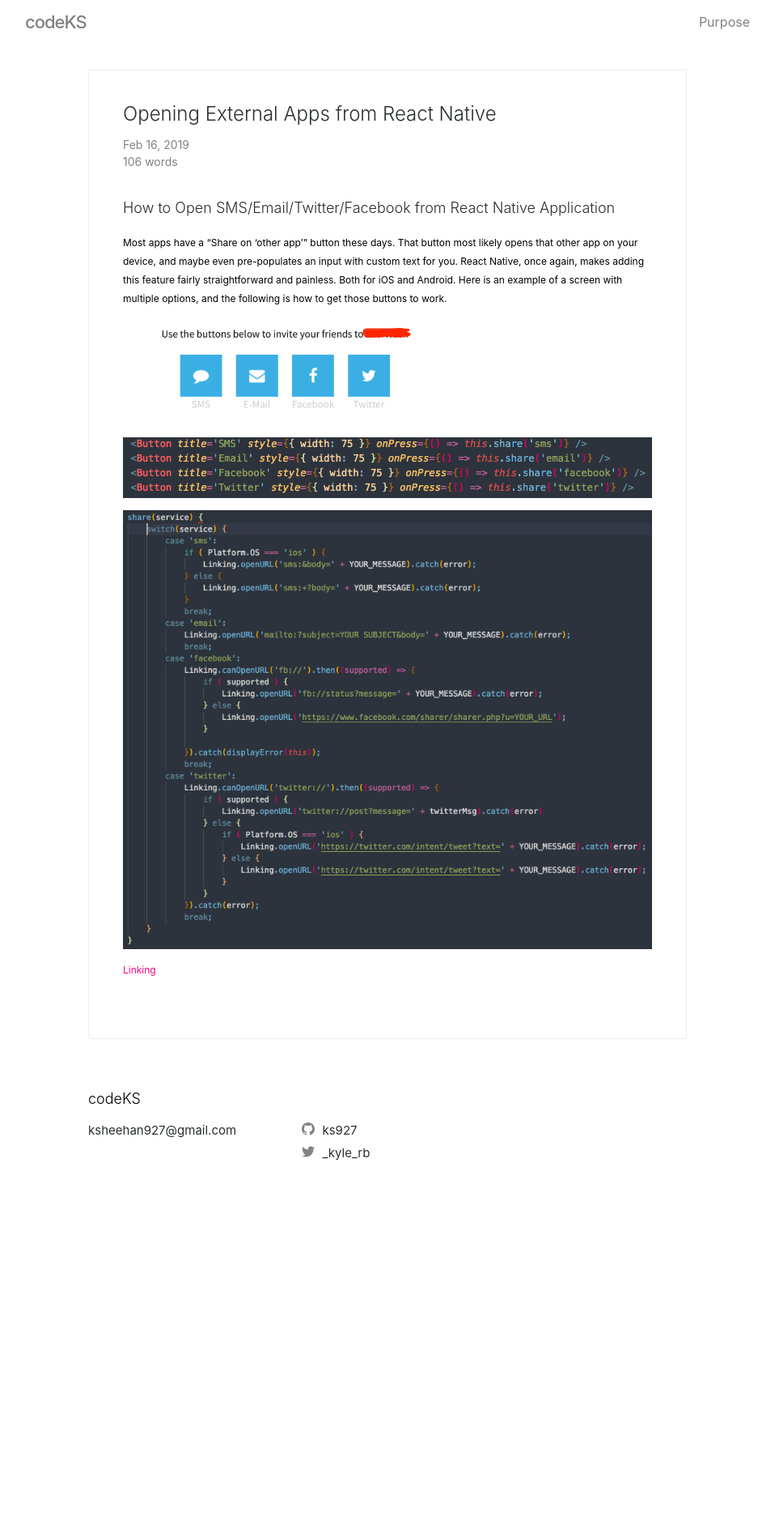
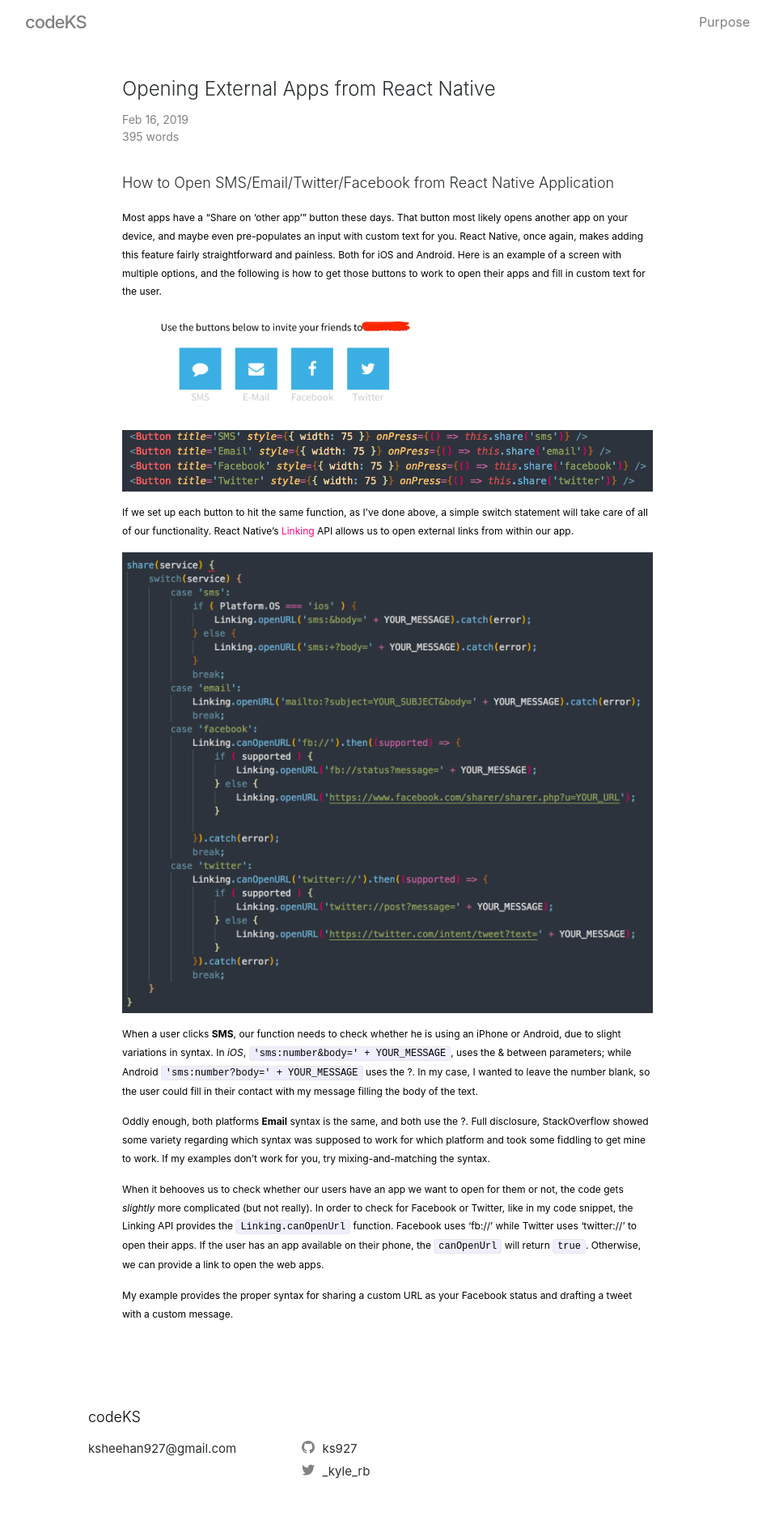
Before and after one commit to ks927/codeks, a Jekyll site: the page built from _posts/2019-02-15-opening-external-links-in-react-native.markdown, in a window 1280 px wide. Shown: the whole page at 81% size, without its empty margins (161-1119 px from the left). Built offline with Jekyll 4.4.1, drawn with Linux system fonts in a browser that asks for light colours; before the commit the page ends 1495 px from its top, so only the background shows below that.

Commit message:
invite post, lots of restyling

```diff
--- /dev/null
+++ b/_includes/sidebar.html
@@ -0,0 +1,3 @@
+<div class="sidebar">
+    <p>sidebar</p>
+</div>
--- a/_layouts/default.html
+++ b/_layouts/default.html
@@ -9,6 +9,7 @@
 
     <main class="page-content" aria-label="Content">
       <div class="wrapper">
+          <!-- {%- include sidebar.html -%} -->
         {{ content }}
       </div>
     </main>
--- a/_posts/2019-02-15-opening-external-links-in-react-native.markdown
+++ b/_posts/2019-02-15-opening-external-links-in-react-native.markdown
@@ -7,12 +7,20 @@ categories: [React Native]
 
 # How to Open SMS/Email/Twitter/Facebook from React Native Application
 
-Most apps have a "Share on 'other app'" button these days. That button most likely opens that other app on your device, and maybe even pre-populates an input with custom text for you. React Native, once again, makes adding this feature fairly straightforward and painless. Both for iOS and Android. Here is an example of a screen with multiple options, and the following is how to get those buttons to work.
+Most apps have a "Share on 'other app'" button these days. That button most likely opens another app on your device, and maybe even pre-populates an input with custom text for you. React Native, once again, makes adding this feature fairly straightforward and painless. Both for iOS and Android. Here is an example of a screen with multiple options, and the following is how to get those buttons to work to open their apps and fill in custom text for the user.
 
 ![invite page]({{ site.url }}/codeks/assets/images/invitepage.png "Invite Page"){:class="img-sm-landscape"}
 
 ![share buttons]({{ site.url }}/codeks/assets/images/share_buttons.png "Invite Page"){:class="img-landscape"}
 
-![share function]({{ site.url }}/codeks/assets/images/share_function.png "Invite Page"){:class="img-landscape"}
+If we set up each button to hit the same function, as I've done above, a simple switch statement will take care of all of our functionality. React Native's [Linking](https://facebook.github.io/react-native/docs/linking) API allows us to open external links from within our app.
 
-[Linking](https://facebook.github.io/react-native/docs/linking)
+![share function]({{ site.url }}/codeks/assets/images/share_function3.png "Invite Page"){:class="img-landscape"}
+
+When a user clicks **SMS**, our function needs to check whether he is using an iPhone or Android, due to slight variations in syntax. In *iOS*,  `'sms:number&body=' + YOUR_MESSAGE`, uses the & between parameters; while Android `'sms:number?body=' + YOUR_MESSAGE` uses the ?. In my case, I wanted to leave the number blank, so the user could fill in their contact with my message filling the body of the text.
+
+Oddly enough, both platforms **Email** syntax is the same, and both use the ?. Full disclosure, StackOverflow showed some variety regarding which syntax was supposed to work for which platform and took some fiddling to get mine to work. If my examples don't work for you, try mixing-and-matching the syntax.
+
+When it behooves us to check whether our users have an app we want to open for them or not, the code gets *slightly* more complicated (but not really). In order to check for Facebook or Twitter, like in my code snippet, the Linking API provides the `Linking.canOpenUrl` function. Facebook uses 'fb://' while Twitter uses 'twitter://' to open their apps. If the user has an app available on their phone, the `canOpenUrl` will return `true`. Otherwise, we can provide a link to open the web apps.
+
+My example provides the proper syntax for sharing a custom URL as your Facebook status and drafting a tweet with a custom message.
--- a/_sass/main.scss
+++ b/_sass/main.scss
@@ -38,6 +38,9 @@
   */
  main {
    display: block;
+  //  display: flex;
+  //  width: '90%';
+  //  margin: '0 auto';
    /* Default value of `display` of `main` element is 'inline' in IE 11. */ }
 
  /**
@@ -126,10 +129,21 @@
      padding-right: 0;
      padding-left: 0; }
 
+  .sidebar {
+    width: '25%';
+    float: 'left';
+  }
+
+  .home {
+    width: '75%';
+    float: 'right';
+  }
+
  /**
   * Wrapper
   */
  .wrapper {
+  //  display: flex;
    max-width: -webkit-calc(800px - (30px * 2));
    max-width: calc(800px - (30px * 2));
    margin-right: auto;
@@ -316,10 +330,12 @@
  /**
   * Page content
   */
- .page-content {
-   padding: 30px 0;
-   flex: 1;
-   font-weight: 400; }
+//  .page-content {
+//    width: '90%';
+//    margin: '0 auto';
+//    padding: 30px 0;
+//    flex: 1;
+//    font-weight: 400; }
 
  .page-heading {
    font-size: 32px; }
@@ -333,8 +349,8 @@
    list-style: none; }
    .post-list > li {
      margin-bottom: 30px;
-     border: 1px solid #cecccc;
-     border-radius: 2px;
+    //  border: 1px solid #cecccc;
+    //  border-radius: 2px;
      background: #fff;
      padding: 12px; }
 
@@ -362,8 +378,8 @@
   */
   .post {
     background: #fff;
-    border: 1px solid #eaecee;
-    border-radius: 2px;
+    // border: 1px solid #eaecee;
+    // border-radius: 2px;
     padding: 42px;
   }
 
```
Also changed, not shown: about.md (+1 -1 lines), assets/images/share_function1.png (added), assets/images/share_function2.png (added), assets/images/share_function3.png (added), 3 other files.
